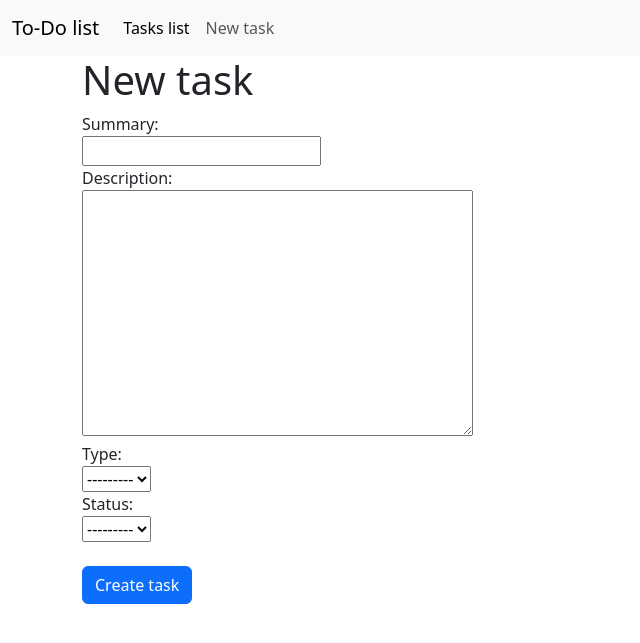
After one commit to Vityaendless/HW_To_Do_list_AS_schooll, a Django app: page /articles/add/ in a window 1280 px wide. The commit adds this page. Shown: the top 643 px of the page, without its empty margins (0-640 px from the left). Run offline with Django 5.2, Linux system fonts and the light colour scheme; data that the repository does not hold is empty.

Commit message:
add new task

```diff
--- /dev/null
+++ b/source/webapp/forms.py
@@ -0,0 +1,10 @@
+from django import forms
+from django.forms import widgets
+from .models import Type, Status
+
+
+class TaskForm(forms.Form):
+    summary = forms.CharField(max_length=50, label='Summary')
+    description = forms.CharField(max_length=3000, required=False, label='Description', widget=widgets.Textarea)
+    type = forms.ModelChoiceField(queryset=Type.objects.all(), label='Type')
+    status = forms.ModelChoiceField(queryset=Status.objects.all(), label='Status')
--- a/source/webapp/models.py
+++ b/source/webapp/models.py
@@ -12,8 +12,8 @@ class AbstractModel(models.Model):
 class Task(AbstractModel):
     summary = models.CharField(max_length=50, verbose_name="Заголовок")
     description = models.TextField(max_length=3000, null=False, blank=False, verbose_name="Описание")
-    type = models.ForeignKey('webapp.Type', related_name='tasks', on_delete=models.PROTECT, verbose_name='Тип')
-    status = models.ForeignKey('webapp.Status', related_name='tasks', on_delete=models.PROTECT, verbose_name='Статус')
+    type = models.ForeignKey('webapp.Type', related_name='tasks', on_delete=models.PROTECT, verbose_name='Тип', null=True)
+    status = models.ForeignKey('webapp.Status', related_name='tasks', on_delete=models.PROTECT, verbose_name='Статус', null=True)
 
     def __str__(self):
         return f"Task {self.summary}"
--- a/source/webapp/templates/base.html
+++ b/source/webapp/templates/base.html
@@ -18,7 +18,7 @@
           <div class="navbar-nav">
             {% block menu %}
               <a class="nav-link active" aria-current="page" href="{% url 'index' %}">Tasks list</a>
-              <a class="nav-link" href="#">New task</a>
+              <a class="nav-link" href="{% url 'new_task' %}">New task</a>
             {% endblock %}
           </div>
         </div>
--- /dev/null
+++ b/source/webapp/templates/new_task.html
@@ -0,0 +1,10 @@
+{% extends 'base.html' %}
+{% load static %}
+
+{% block title %}Add new task{% endblock %}
+{% block content %}
+    <h1>New task</h1>
+    <form action="{% url 'new_task' %}" method="POST">
+      {% include 'partial/task_form.html' with value_submit='Create task' %}
+    </form>
+{% endblock %}
--- /dev/null
+++ b/source/webapp/templates/partial/task_form.html
@@ -0,0 +1,11 @@
+{% csrf_token %}
+
+{% for field in form %}
+    <label for="{{ field.id_for_label }}">{{ field.label }}:</label><br/>
+    {{ field }}<br/>
+    {% for error in field.errors %}
+        <p class="tex-danger">{{ error }}</p>
+    {% endfor %}
+{% endfor %}
+<br/>
+<input class="btn btn-primary" type="submit" value="{{ value_submit }}"/>
--- a/source/webapp/templates/task_view.html
+++ b/source/webapp/templates/task_view.html
@@ -4,7 +4,7 @@
 {% block title %}Task {{ task.id }} details{% endblock %}
 {% block menu %}
     <a class="nav-link active" aria-current="page" href="{% url 'index' %}">Tasks list</a>
-    <a class="nav-link" href="#">New task</a>
+    <a class="nav-link" href="{% url 'new_task' %}">New task</a>
     <a class="nav-link" href="#">Update task</a>
     <a class="nav-link bg-danger" href="#">Delete task</a>
 {% endblock %}
--- a/source/webapp/urls.py
+++ b/source/webapp/urls.py
@@ -1,8 +1,9 @@
 from django.urls import path
-from .views import IndexView, TaskView
+from .views import IndexView, TaskView, TaskCreateView
 
 
 urlpatterns = [
     path('', IndexView.as_view(), name='index'),
     path('task/<int:pk>/', TaskView.as_view(), name='task_view'),
+    path('articles/add/', TaskCreateView.as_view(), name='new_task'),
 ]
--- a/source/webapp/views.py
+++ b/source/webapp/views.py
@@ -1,6 +1,7 @@
-from django.shortcuts import render, get_object_or_404
+from django.shortcuts import render, get_object_or_404, redirect
 from django.views.generic import View, TemplateView
 from .models import Task
+from .forms import TaskForm
 
 
 class IndexView(TemplateView):
@@ -19,3 +20,22 @@ class TaskView(TemplateView):
         context = super().get_context_data(**kwargs)
         context['task'] = get_object_or_404(Task, pk=kwargs.get('pk'))
         return context
+
+
+class TaskCreateView(View):
+    def get(self, request, *args, **kwargs):
+        form = TaskForm()
+        return render(request, 'new_task.html', {'form': form})
+
+    def post(self, request, *args, **kwargs):
+        form = TaskForm(data=request.POST)
+        if form.is_valid():
+            task = Task.objects.create(
+                summary=form.cleaned_data.get('summary'),
+                description=form.cleaned_data.get('description'),
+                type=form.cleaned_data.get('type'),
+                status=form.cleaned_data.get('status')
+            )
+            return redirect('task_view', pk=task.pk)
+        else:
+            return render(request, 'new_task.html', {'form': form})
```
